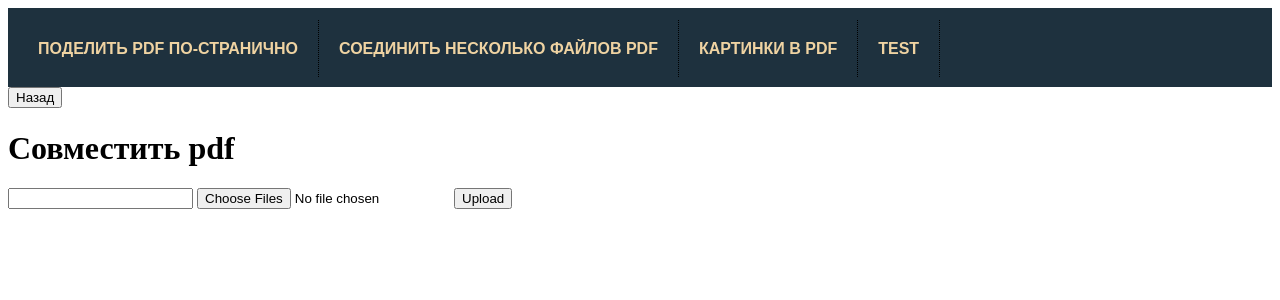
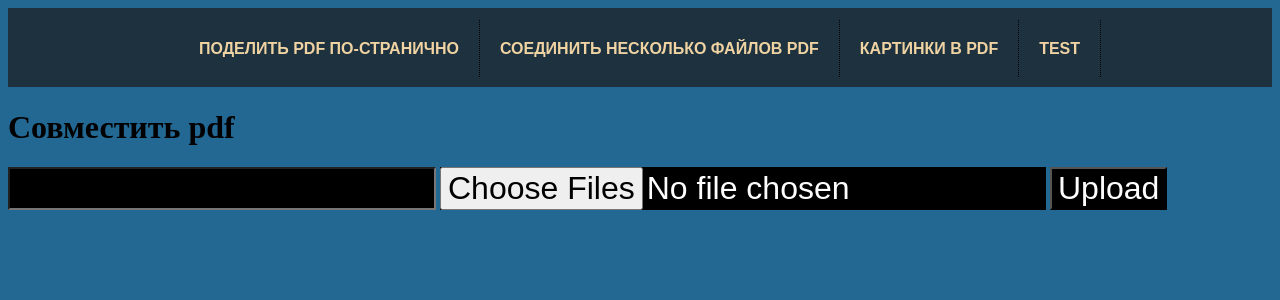
Before and after one commit to 25tonsOfCandy/multiple_pdf_to_one, a Flask app: page /mergepdf in a window 1280 px wide. Shown: the top 300 px of the page. Run offline with Flask 3, Linux system fonts and the light colour scheme.

Commit message:
little styles improvements

```diff
--- /dev/null
+++ b/static/styles/base.css
@@ -0,0 +1,19 @@
+body{
+    background-color: #226893;
+}
+
+.form_actions{
+    height: fit-content;
+}
+
+.upload_button{
+    background-color: black;
+    color: white;
+    font-size: 2em;
+}
+
+.text_area, .file_picker{
+    background-color: black;
+    color: white;
+    font-size: 2em;
+}
--- a/static/styles/navigation.css
+++ b/static/styles/navigation.css
@@ -1,6 +1,6 @@
 .nav {
     display: flex;
-    justify-content: flex-start;
+    justify-content: center;
     background-color: #1e313e;
     padding: 10px;
     }
--- a/templates/index.html
+++ b/templates/index.html
@@ -5,6 +5,7 @@
     <meta name="viewport" content="width=device-width, initial-scale=1.0">
     <title>Main page</title>
     <link rel="stylesheet" href="{{ url_for('static', filename='styles/navigation.css') }}">
+    <link rel="stylesheet" href="{{ url_for('static', filename='styles/base.css') }}">
 </head>
 <body>
     <nav class = "nav">
--- a/templates/mergepdf.html
+++ b/templates/mergepdf.html
@@ -5,6 +5,7 @@
     <meta name="viewport" content="width=device-width, initial-scale=1.0">
     <title>Main page</title>
     <link rel="stylesheet" href="{{ url_for('static', filename='styles/navigation.css') }}">
+    <link rel="stylesheet" href="{{ url_for('static', filename='styles/base.css') }}">
 </head>
 <body>
     <nav class = "nav">
@@ -13,11 +14,10 @@
         <h3><a href="/picstopdf" class="nav-item">Картинки в pdf</a></h3>
         <h3><a href="/test" class="nav-item">test</a></h3>
     </nav>
-    <a href='/'><input type="button" value="Назад"></a>
     <h1>Совместить pdf</h1>
-    <form action="/getmergedpdf" method=post enctype=multipart/form-data>
-        <input type=text name=folder_for_download required>
-        <input type=file name="file" accept="application/pdf" multiple required>
-        <input type=submit value=Upload>
+    <form class="form_actions" action="/getmergedpdf" method=post enctype=multipart/form-data>
+        <input class="text_area" type=tРазделить pdf=file name="file" accept="application/pdf" multiple required>
+        <input class="file_picker" type=file name="file" accept="application/pdf" multiple required>
+        <input class="upload_button" type=submit value=Upload>
     </form>
 </body>
```
Also changed, not shown: templates/splitpdf.html (+4 -5 lines).
